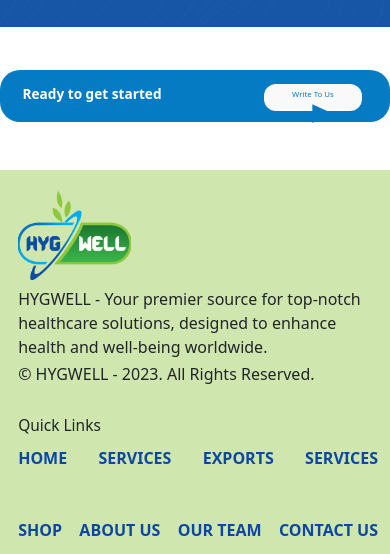
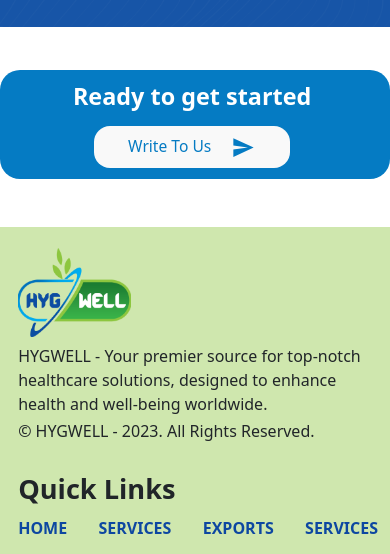
Before and after one commit to shafin90/hygwell-client, a React (Vite) app: page / in a window 390 px wide. Shown: the part 8214-8768 px from the top of the page. Built offline with nearby package versions, Linux system fonts and the light colour scheme.

Commit message:
responsive issue solved

```diff
--- a/src/components/BeforeFooter_HomePage/BeforeFooter_HomePage.css
+++ b/src/components/BeforeFooter_HomePage/BeforeFooter_HomePage.css
@@ -22,15 +22,16 @@
 @media screen and (max-width:575px) {
     .writeToUsBtn {
         border: none;
-        border-radius: 12px;
-        width: 25.11111111111111vw;
-        height: 6.8194444444444446vw;
+        border-radius: 16px;
+        width: 50.111111vw;
+        height: 10.819444vw;
         color: #057BC3;
         font-weight: 500;
-        font-size: 2vw;
+        font-size: 4vw;
     }
     .beforeFooter_HomePage h1 {
-        font-size: 3.5vw;
+        font-size: 6vw;
         font-weight: 700;
+        margin-bottom: 4vw;
     }
 }
--- a/src/components/BeforeFooter_HomePage/BeforeFooter_HomePage.jsx
+++ b/src/components/BeforeFooter_HomePage/BeforeFooter_HomePage.jsx
@@ -5,7 +5,7 @@ import './BeforeFooter_HomePage.css'
 
 const BeforeFooter_HomePage = () => {
     return (
-        <Container className="beforeFooter_HomePage d-flex  justify-content-between  align-items-center mb-5 ">
+        <Container className="beforeFooter_HomePage d-flex flex-column flex-md-row flex-lg-row justify-content-between  align-items-center mb-5 ">
             <h1 className=" text-white">Ready to get started</h1>
             <button className=" writeToUsBtn">
                 Write To Us
--- a/src/components/Footer/Footer.css
+++ b/src/components/Footer/Footer.css
@@ -54,14 +54,14 @@
 @media screen and (max-width:575px) {
 
     .footer .social_link img {
-        width: 4.5694444444444446vw;
-        height: 4.5694444444444446vw;
+        width: 6.5694444444444446vw;
+        height: 6.5694444444444446vw;
     }
 
     .quick_links {
         margin-top: 15px;
-        font-size: 3.9666666666666667vw;
+        font-size: 6.9666666666666667vw;
         margin-bottom: 3.1vw;
-        font-weight: 500;
+        font-weight: 600;
     }
 }
```
